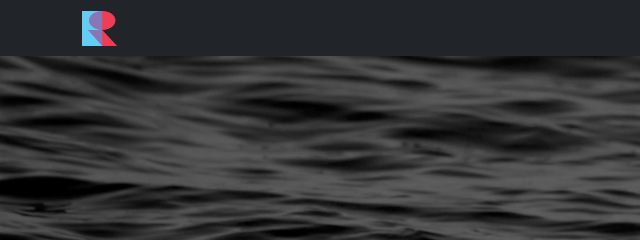
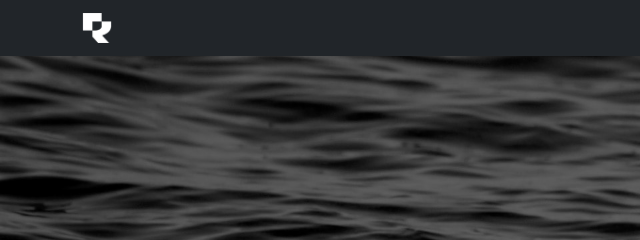
Before and after one commit to rakaariya/rakaariya.github.io, a plain HTML site: page index.html in a window 1280 px wide. Shown: the top 240 px of the page, 0-640 px from the left. Drawn offline with nearby package versions, Linux system fonts and the light colour scheme.

Commit message:
revisi 1.1

```diff
--- a/index.html
+++ b/index.html
@@ -26,7 +26,7 @@
     <!-- Navbar -->
     <nav class="navbar navbar-expand-lg navbar-dark bg-dark fixed-top">
       <div class="container">
-        <img src="img/LOGO R.png" alt="logo" width="35" height="35" />
+        <img src="img/logo.png" alt="logo" width="30" height="30" />
         <button class="navbar-toggler" type="button" data-bs-toggle="collapse" data-bs-target="#navbarNav" aria-controls="navbarNav" aria-expanded="false" aria-label="Toggle navigation">
           <span class="navbar-toggler-icon"></span>
         </button>
```
Also changed, not shown: img/logo.png (added).
